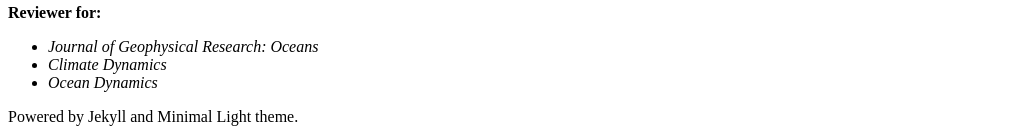
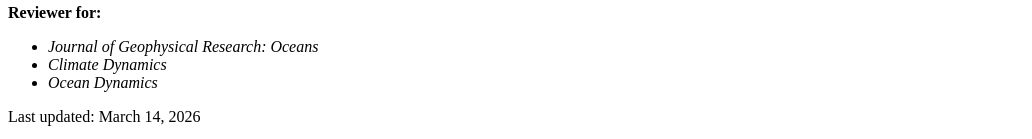
Before and after one commit to guoyq0314/guoyq0314.github.io, a Jekyll site: the page built from index.md, in a window 1280 px wide and 900 px high, scrolled down 1728 px. Shown: the part 758-897 px from the top of the window, without its empty margins (0-1032 px from the left). Built offline with Jekyll 4.4.1, drawn with Linux system fonts in a browser that asks for light colours; our own code applies the rules of GitHub Pages for plain Markdown files.

Commit message:
Update homepage.html

```diff
--- a/_layouts/homepage.html
+++ b/_layouts/homepage.html
@@ -36,10 +36,8 @@
 </style>
 
 {{ content }}
-{% if site.enable_footnote %}
 <footer>
-<p>Powered by Jekyll and Minimal Light theme.</p>
+<p>Last updated: March 14, 2026</p>
 </footer>
-{% endif %}
 
 {% if site.google_analytics %}{% include google-analytics.html %}{% endif %}
```
